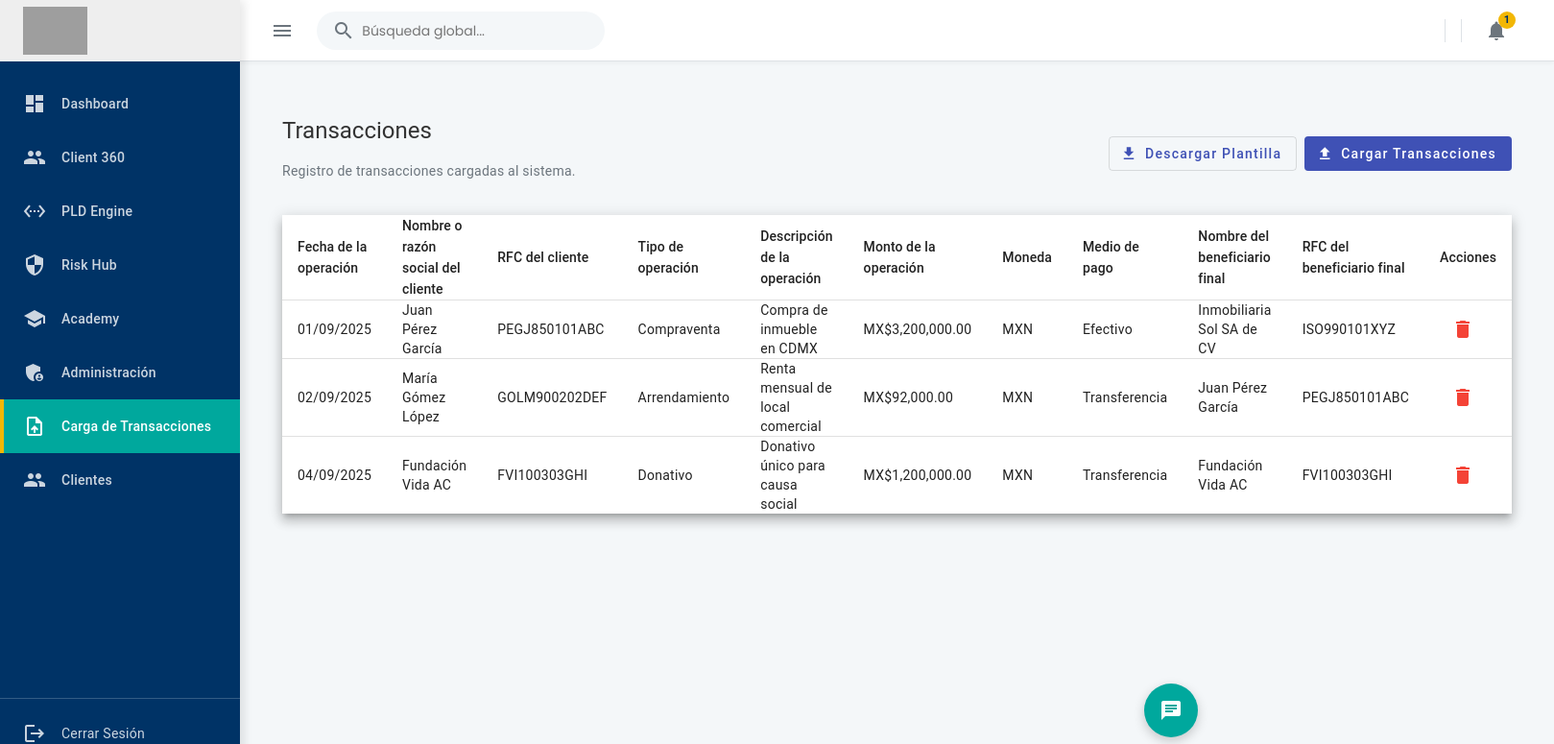
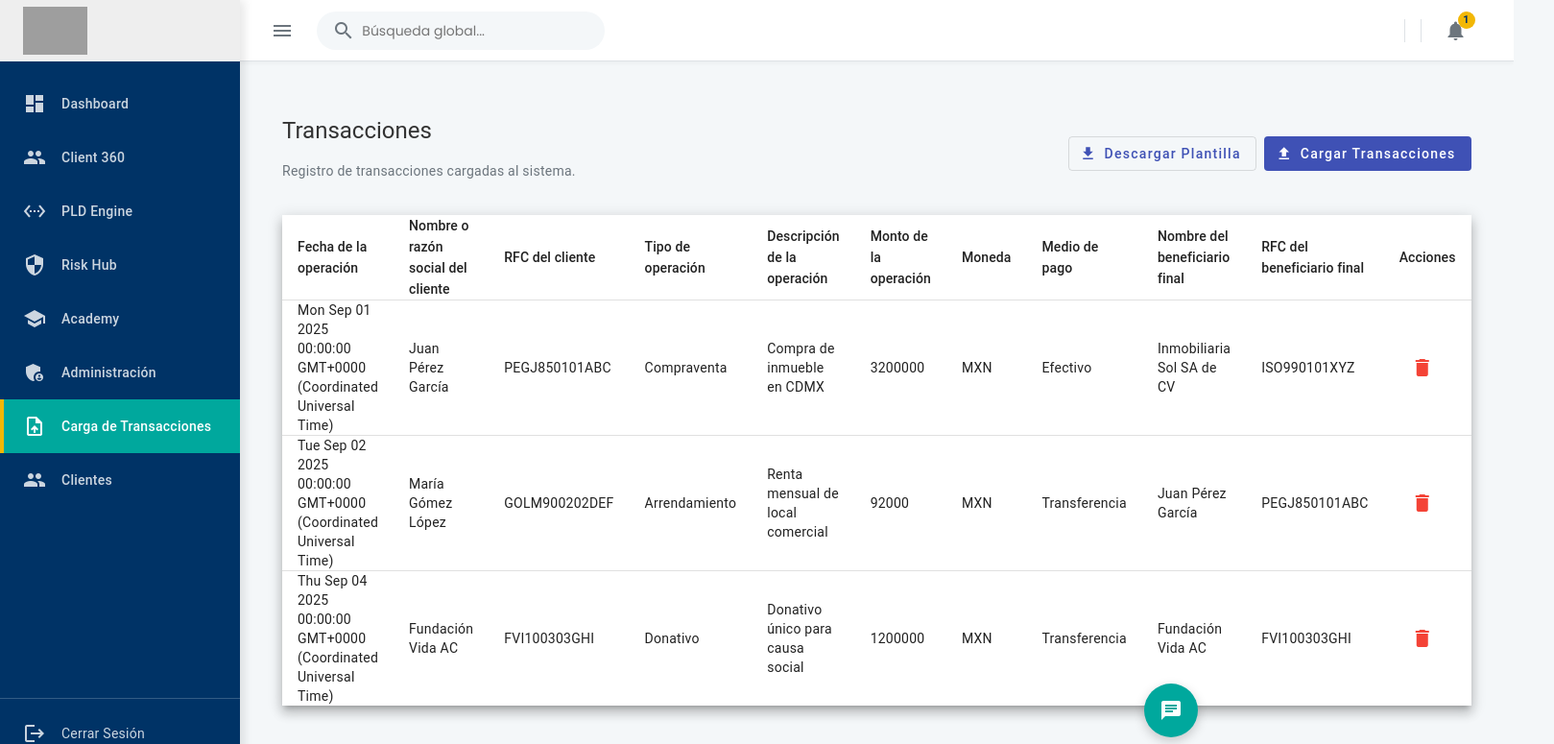
Before and after one commit to android2133/CumplePLD, an Angular app: page /transactions in a window 1280 px wide. Shown: the top 775 px of the page at 96% size, 1619 px wide, since content can reach past the window. Built offline with nearby package versions, Linux system fonts and the light colour scheme; grey boxes are pictures that could not be loaded.

Commit message:
Removes date and currency formatting
Removes date and currency formatting from the transaction list component.

The formatting is handled in the backend now, so the frontend no longer needs to format the data.

The excel date conversion was also removed.

```diff
--- a/src/app/pages/transactions/transaction-list/transaction-list.component.html
+++ b/src/app/pages/transactions/transaction-list/transaction-list.component.html
@@ -24,7 +24,7 @@
       <!-- Columnas de datos -->
       <ng-container matColumnDef="fechaOperacion">
         <th mat-header-cell *matHeaderCellDef> Fecha de la operación </th>
-        <td mat-cell *matCellDef="let row"> {{row.fechaOperacion | date:'dd/MM/yyyy'}} </td>
+        <td mat-cell *matCellDef="let row"> {{row.fechaOperacion }} </td>
       </ng-container>
 
       <ng-container matColumnDef="nombreCliente">
@@ -49,7 +49,7 @@
 
       <ng-container matColumnDef="montoOperacion">
         <th mat-header-cell *matHeaderCellDef> Monto de la operación </th>
-        <td mat-cell *matCellDef="let row"> {{row.montoOperacion | currency:'MXN':'symbol':'1.2-2'}} </td>
+        <td mat-cell *matCellDef="let row"> {{row.montoOperacion}} </td>
       </ng-container>
 
       <ng-container matColumnDef="moneda">
--- a/src/app/pages/transactions/transaction-list/transaction-list.component.ts
+++ b/src/app/pages/transactions/transaction-list/transaction-list.component.ts
@@ -65,9 +65,10 @@ export class TransactionListComponent {
 
     dialogRef.afterClosed().subscribe(result => {
       if (result && result.success) {
+
         // Mapea los datos del Excel a la interfaz Transaction
         const newTransactions: Transaction[] = result.data.map((row: any) => ({
-          fechaOperacion: this.excelSerialDateToJSDate(row['Fecha de la operación']),
+          fechaOperacion: row['Fecha de la operación'],
           nombreCliente: row['Nombre o razón social del cliente'],
           rfcCliente: row['RFC del cliente'],
           tipoOperacion: row['Tipo de operación'],
@@ -79,6 +80,9 @@ export class TransactionListComponent {
           rfcBeneficiario: row['RFC del beneficiario final'],
         }));
 
+
+        console.log(newTransactions)
+
         this.dataSource.data = [...this.dataSource.data, ...newTransactions];
       }
     });
@@ -86,6 +90,7 @@ export class TransactionListComponent {
 
   // Helper para convertir la fecha de número de serie de Excel a objeto Date de JS
   private excelSerialDateToJSDate(serial: number): Date {
+    console.log(serial)
     const utc_days = Math.floor(serial - 25569);
     const utc_value = utc_days * 86400;
     const date_info = new Date(utc_value * 1000);
```
